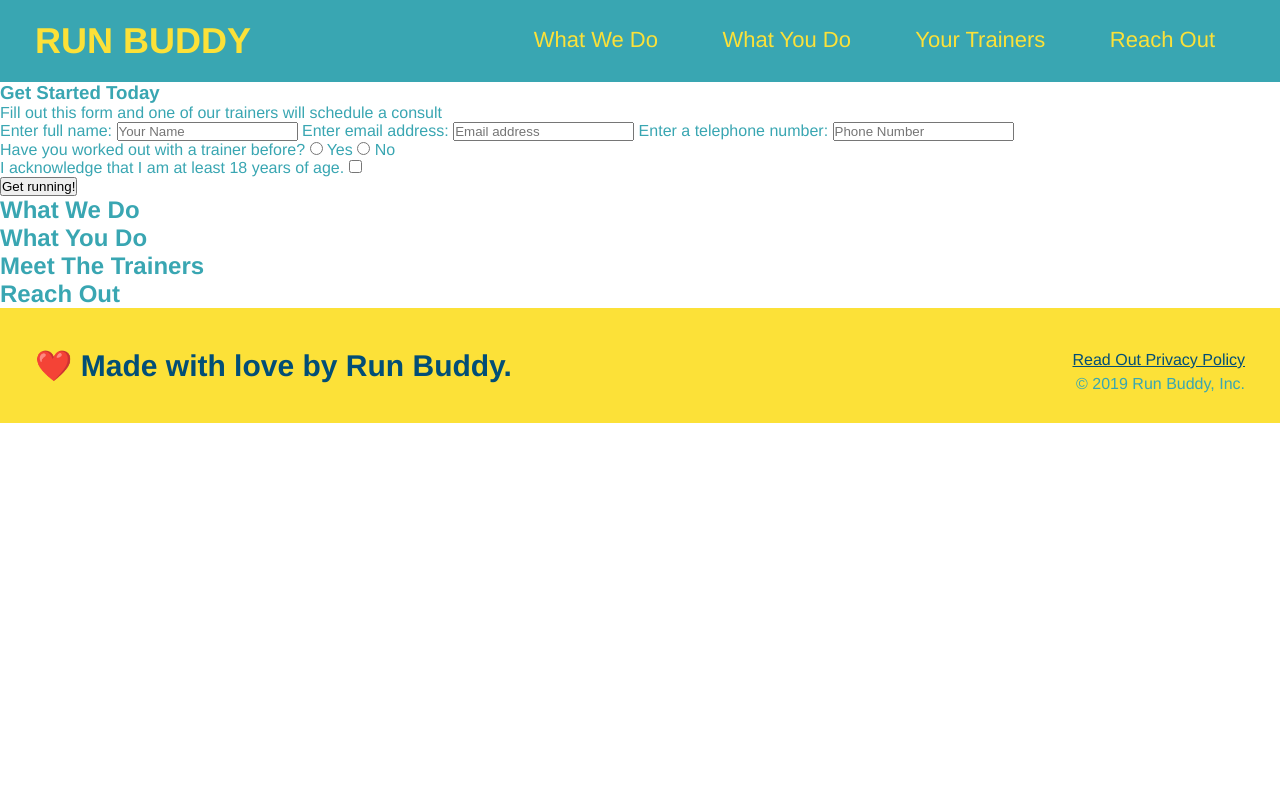
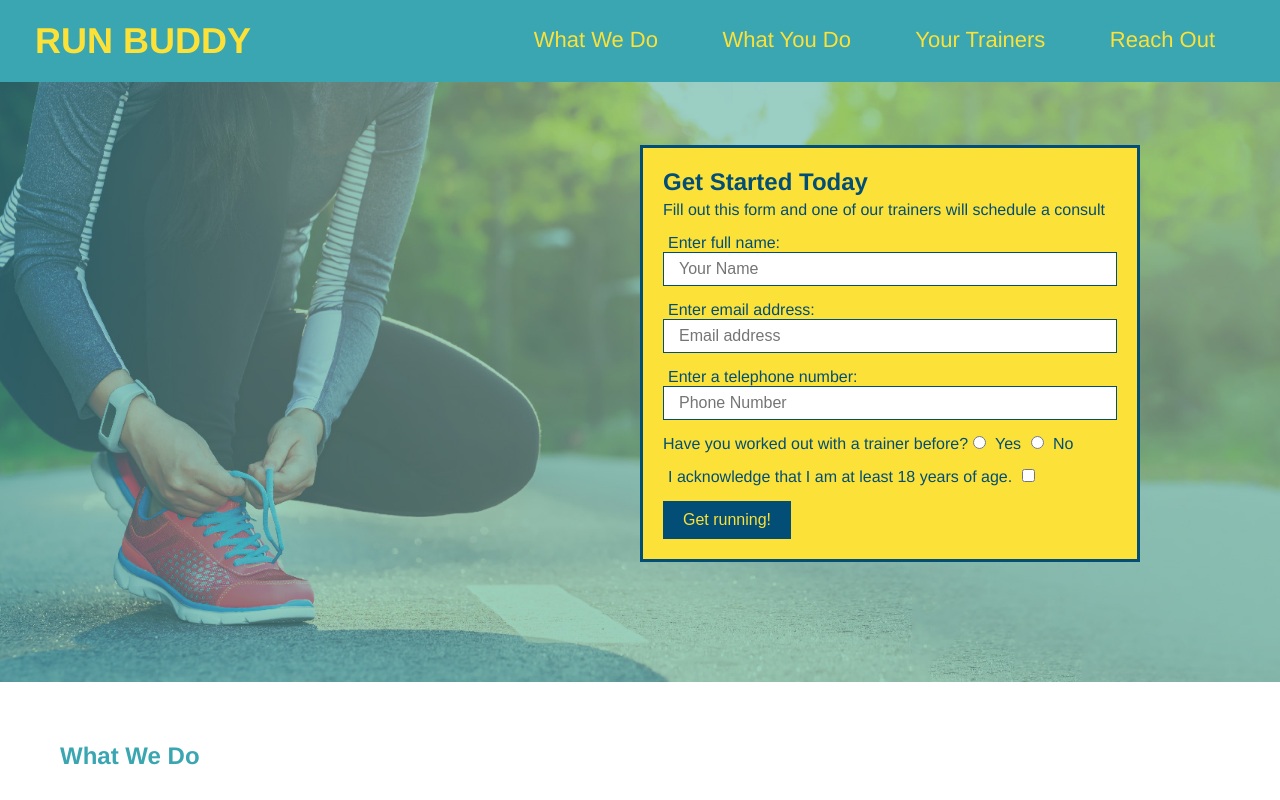
Before and after one commit to rocketorangemen/run-buddy, a plain HTML site: page index.html in a window 1280 px wide. Shown: the top 800 px of the page. Drawn offline with Linux system fonts and the light colour scheme.

Commit message:
<hero-form-changes>

```diff
--- a/assets/css/style.css
+++ b/assets/css/style.css
@@ -66,3 +66,60 @@ footer div {
 footer a {
     color: #024e76;
 }
+
+section {
+    padding: 60px;
+}
+
+/* Hero Style Start */
+.hero {
+    background-image: url("../images/hero-bg.jpg");
+    height: 600px;
+    background-size: cover;
+    background-position: center;
+    position: relative;
+}
+/* Hero Style End */
+
+.hero-form {
+    color: #024e76;
+    background-color: #fce138;
+    padding: 20px;
+    width: 500px;
+    border: solid 3px #024e76;
+    position: absolute;
+    bottom: 120px;
+    right: 140px;
+}
+
+.hero-form h3 {
+    font-size: 24px;
+    margin: 0px;
+}
+
+.hero-form p {
+    margin: 5px 0 15px 0;
+}
+
+.form-input {
+    font-size: large;
+    border: 1px solid #024e76;
+    display: block;
+    padding: 7px 15px;
+    font-size: 16px;
+    color: #024e76;
+    width: 100%;
+    margin-bottom: 15px;
+}
+
+.hero-form label {
+    margin: 0 5px;
+}
+
+.hero-form button {
+    color: #fce138;
+    background-color: #024e76;
+    border: none;
+    padding: 10px 20px;
+    font-size: 16px;
+}
--- a/index.html
+++ b/index.html
@@ -33,18 +33,18 @@
         </header>
 
         <!-- hero/jumbotron -->
-        <section>
-            <div>
+        <section class="hero">
+            <div class="hero-form">
                 <h3>Get Started Today</h3>
                 <p>Fill out this form and one of our trainers will schedule a consult</p>
             <!-- Add form element -->
             <form>
                 <label for="name">Enter full name:</label>
-                <input type="text" placeholder="Your Name" name="name" id="name" />
+                <input class="form-input" type="text" placeholder="Your Name" name="name" id="name" />
                 <label for="email">Enter email address:</label>
-                <input type="email" placeholder="Email address" name="email" id="email" />
+                <input class="form-input" type="email" placeholder="Email address" name="email" id="email" />
                 <label for="phone">Enter a telephone number:</label>
-                <input type="tel" placeholder="Phone Number" name="phone" id="phone" />
+                <input class="form-input" type="tel" placeholder="Phone Number" name="phone" id="phone" />
                 <p>
                     Have you worked out with a trainer before?
                     <input type="radio" name="trainer-confirm" id="trainer-yes" />
```
Also changed, not shown: assets/images/hero-bg.jpg (added).
